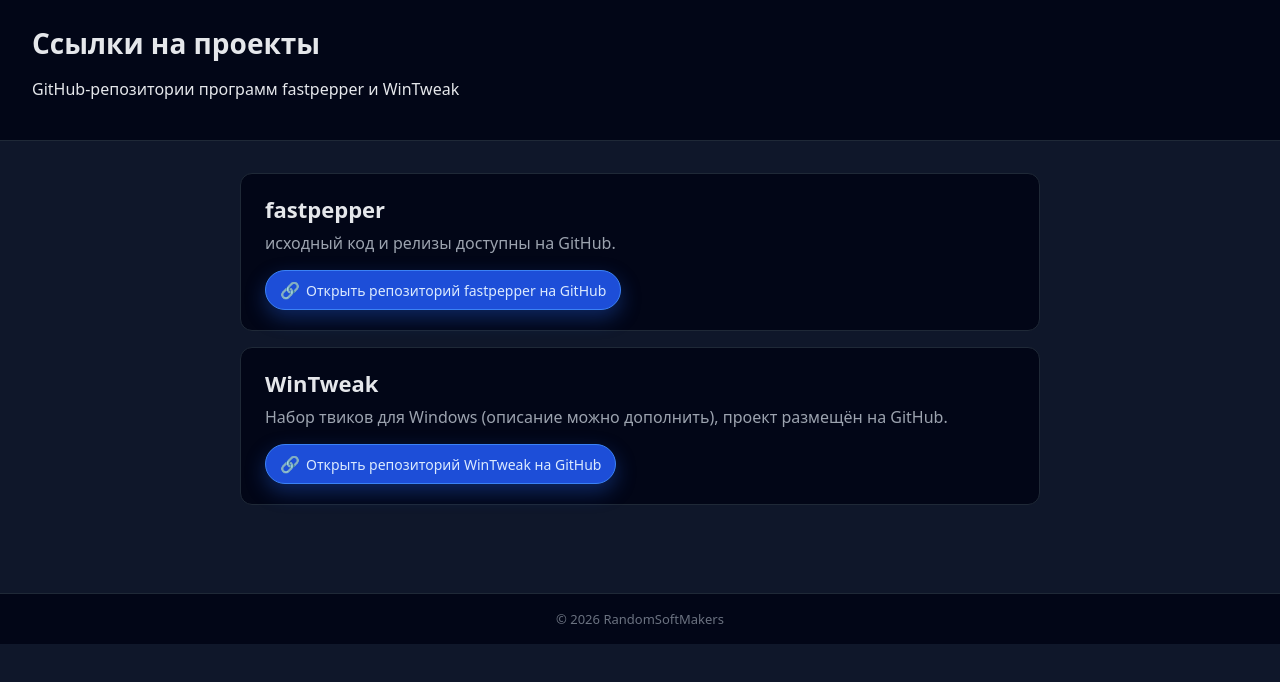
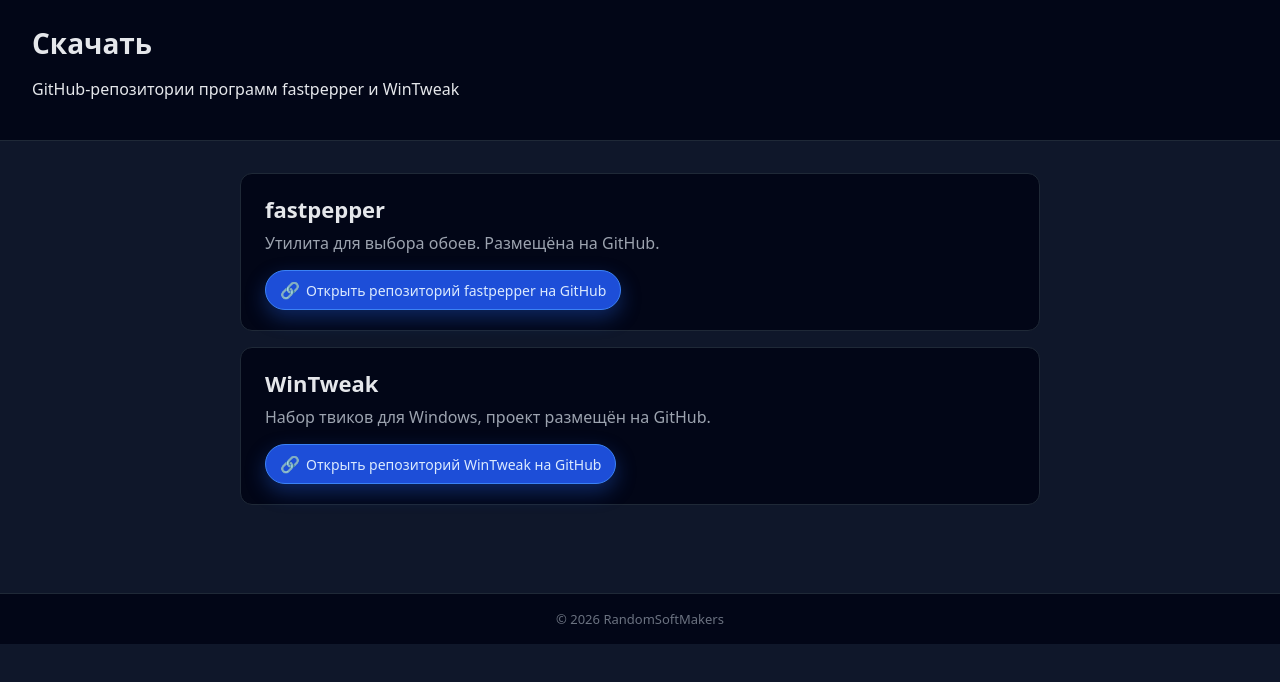
Before and after one commit to RandomSoftMakers/randomsoftmakers.github.io, a plain HTML site: page index.html in a window 1280 px wide. Drawn offline with Linux system fonts and the light colour scheme.

Commit message:
Update index.html

```diff
--- a/index.html
+++ b/index.html
@@ -2,7 +2,7 @@
 <html lang="ru">
 <head>
     <meta charset="UTF-8">
-    <title>Наши программы</title>
+    <title>RandomSoftMakers</title>
     <meta name="viewport" content="width=device-width, initial-scale=1">
     <style>
         body {
@@ -75,14 +75,14 @@
 </head>
 <body>
 <header>
-    <h1>Ссылки на проекты</h1>
+    <h1>Скачать</h1>
     <p>GitHub-репозитории программ fastpepper и WinTweak</p>
 </header>
 
 <main>
     <section class="card">
         <h2>fastpepper</h2>
-        <p>исходный код и релизы доступны на GitHub.</p>
+        <p> Утилита для выбора обоев. Размещёна на GitHub.</p>
         <a class="btn-link"
            href="https://github.com/RandomSoftMakers/Fastpeper"
            target="_blank"
@@ -94,7 +94,7 @@
 
     <section class="card">
         <h2>WinTweak</h2>
-        <p>Набор твиков для Windows (описание можно дополнить), проект размещён на GitHub.</p>
+        <p>Набор твиков для Windows, проект размещён на GitHub.</p>
         <a class="btn-link"
            href="https://github.com/RandomSoftMakers/WinTweak"
            target="_blank"
```
